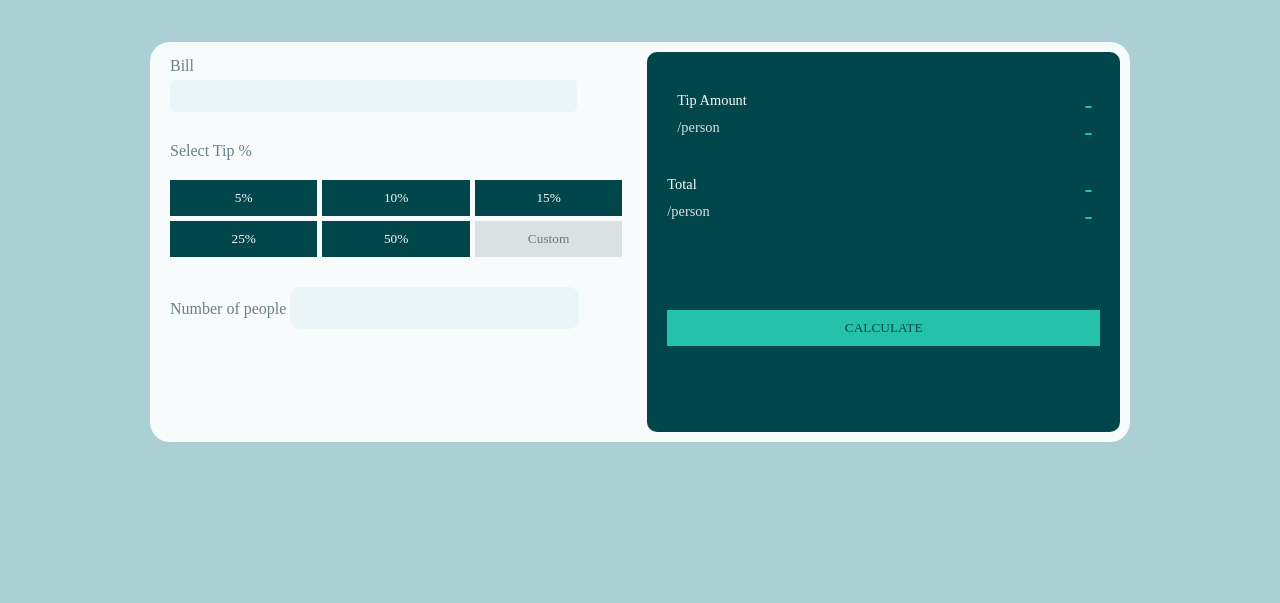
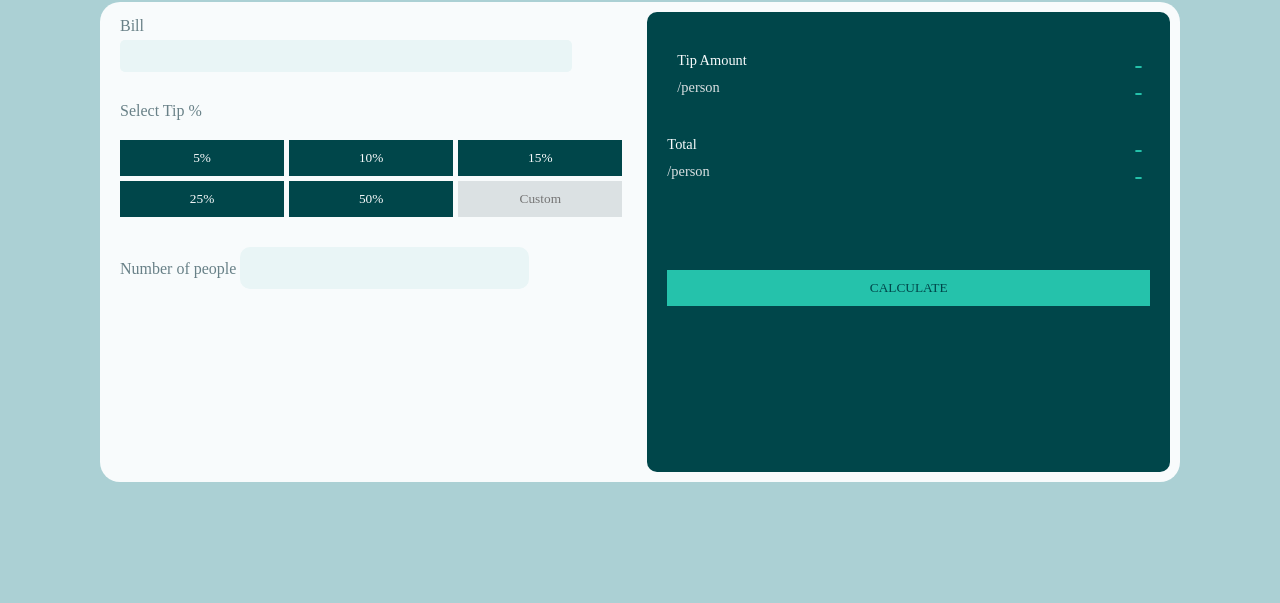
Before and after one commit to RaucousDave/tip-calculator, a plain HTML site: page index.html in a window 1280 px wide. Shown: the part 197-800 px from the top of the page. Drawn offline with nearby package versions, Linux system fonts and the light colour scheme; a web font is replaced by a local one.

Commit message:
Fixed sime responsiveness issues

```diff
--- a/style.css
+++ b/style.css
@@ -194,11 +194,7 @@ input[type="number"] {
   background-color: #f8fbfc;
   color: #25c2ab;
 }
-@media (max-width: 1440px) {
-  section {
-    padding: 150px;
-  }
-}
+
 @media (max-width: 768px) {
   section {
     padding: 10px;
```
